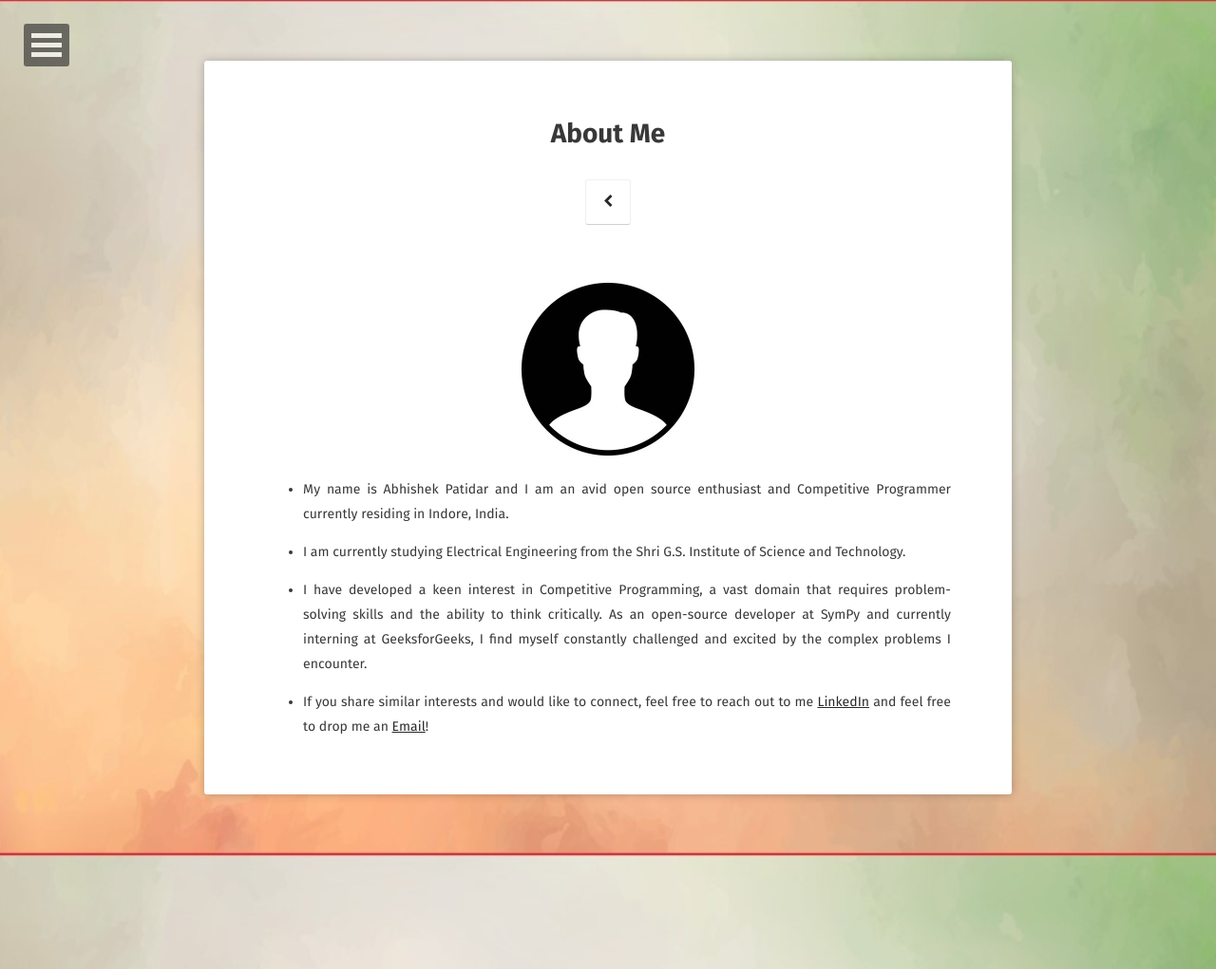
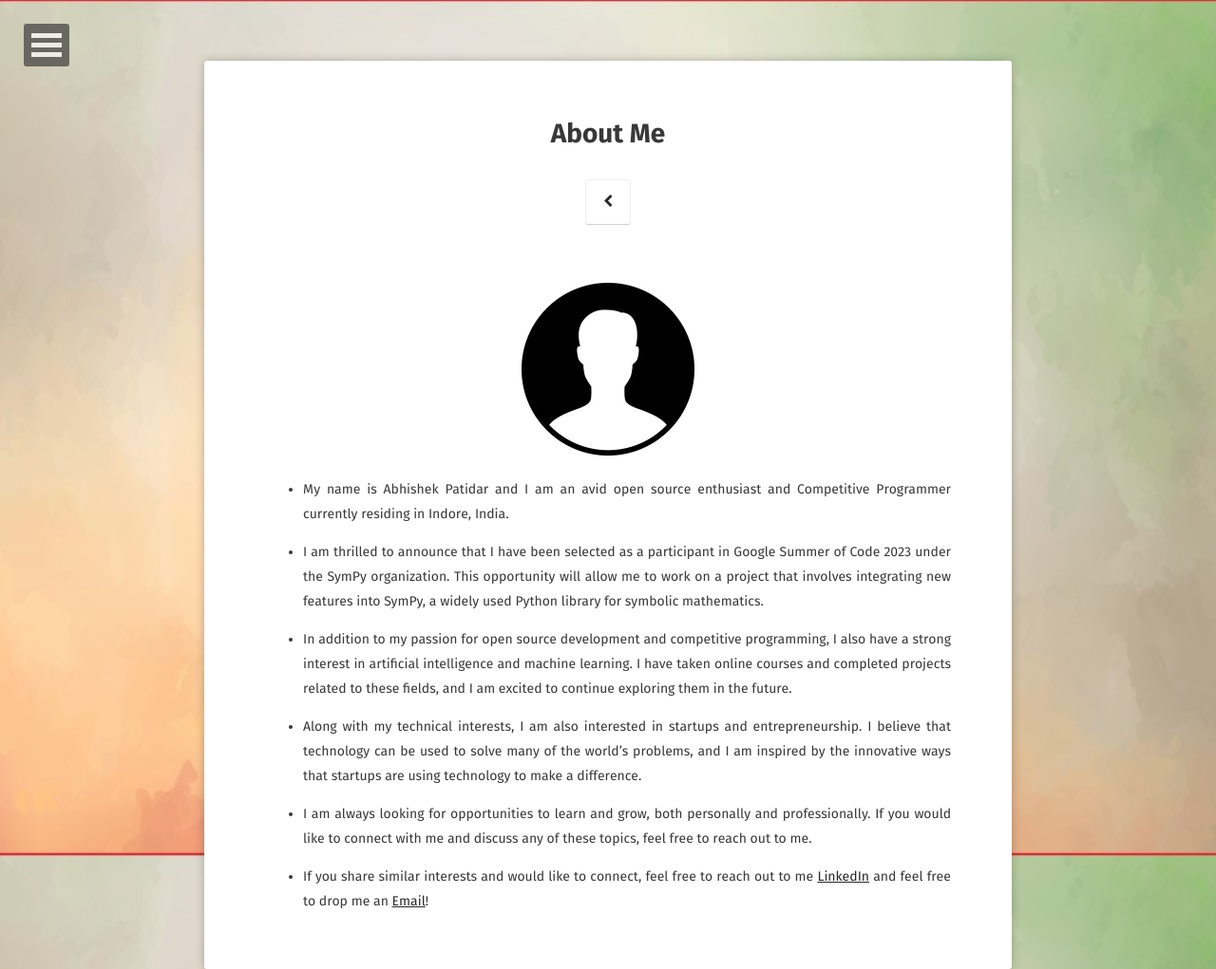
Before and after one commit to 1e9abhi1e10/1e9abhi1e10.github.io, a Jekyll site: the page built from about/index.md, in a window 1280 px wide. Shown: the whole page at 95% size. Built offline with Jekyll 4.4.1, drawn with Linux system fonts in a browser that asks for light colours; some web fonts are replaced.

Commit message:
Update index.md

```diff
--- a/about/index.md
+++ b/about/index.md
@@ -10,8 +10,12 @@ comments: false
 
 - My name is Abhishek Patidar and I am an avid open source enthusiast and Competitive Programmer currently residing in Indore, India.
 
-- I am currently studying Electrical Engineering from the Shri G.S. Institute of Science and Technology.
+- I am thrilled to announce that I have been selected as a participant in Google Summer of Code 2023 under the SymPy organization. This opportunity will allow me to work on a project that involves integrating new features into SymPy, a widely used Python library for symbolic mathematics.
 
-- I have developed a keen interest in Competitive Programming, a vast domain that requires problem-solving skills and the ability to think critically. As an open-source developer at SymPy and currently interning at GeeksforGeeks, I find myself constantly challenged and excited by the complex problems I encounter.
+- In addition to my passion for open source development and competitive programming, I also have a strong interest in artificial intelligence and machine learning. I have taken online courses and completed projects related to these fields, and I am excited to continue exploring them in the future.
+
+- Along with my technical interests, I am also interested in startups and entrepreneurship. I believe that technology can be used to solve many of the world's problems, and I am inspired by the innovative ways that startups are using technology to make a difference.
+
+- I am always looking for opportunities to learn and grow, both personally and professionally. If you would like to connect with me and discuss any of these topics, feel free to reach out to me.
 
 - If you share similar interests and would like to connect, feel free to reach out to me [LinkedIn](https://www.linkedin.com/in/abhishek-patidar-8a0947227/) and feel free to drop me an [Email](mailto:"2311abhiptdr@gmail.com")!
```
